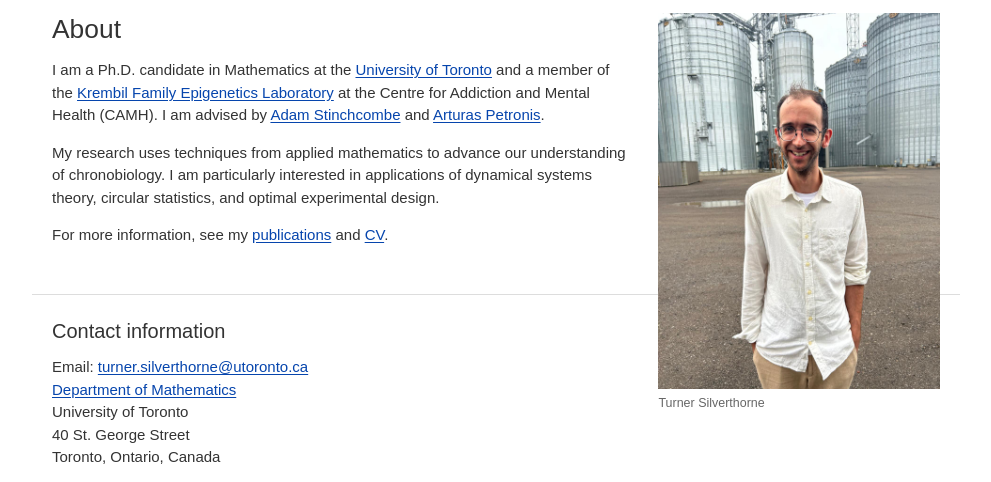
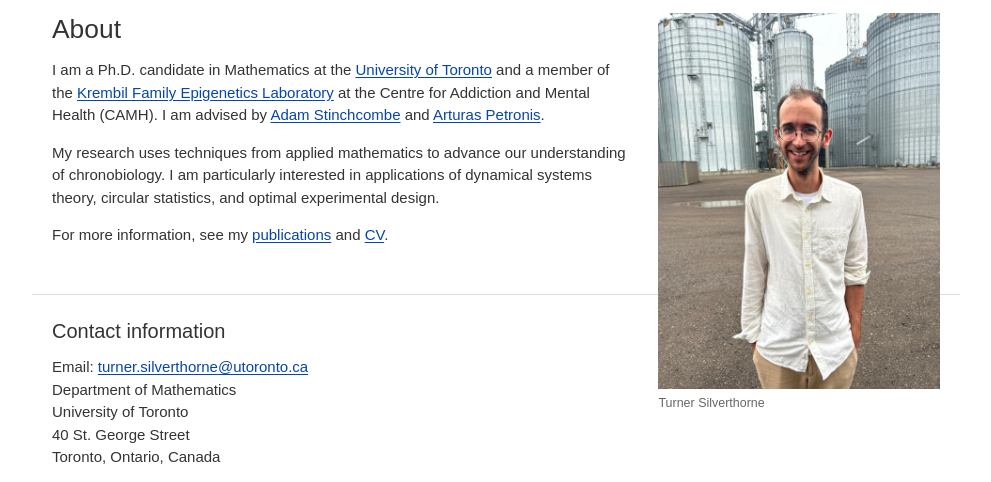
Before and after one commit to t-silverthorne/t-silverthorne.github.io, a website: page index.html in a window 1280 px wide. Shown: the part 87-569 px from the top of the page, without its empty margins (144-1135 px from the left). Drawn offline with Linux system fonts and the light colour scheme.

Commit message:
Minor aesthetic fix

```diff
--- a/index.html
+++ b/index.html
@@ -31,7 +31,7 @@
       <section class="section page-grid" id="contact" aria-labelledby="contact-title">
         <div class="section-heading"><h2 id="contact-title">Contact information</h2></div>
         <div class="section-body contact-body">
-          <p>Email: <a href="mailto:turner.silverthorne@utoronto.ca">turner.silverthorne@utoronto.ca</a><br /><a href="https://www.math.utoronto.ca/">Department of Mathematics</a><br />University of Toronto<br />40 St. George Street<br />Toronto, Ontario, Canada</p>
+          <p>Email: <a href="mailto:turner.silverthorne@utoronto.ca">turner.silverthorne@utoronto.ca</a><br />Department of Mathematics<br />University of Toronto<br />40 St. George Street<br />Toronto, Ontario, Canada</p>
           <nav class="profile-links" aria-label="Academic profiles">
             <a href="https://scholar.google.com/citations?user=duSt8ikAAAAJ&amp;hl=en"><i class="fa-brands fa-google-scholar" aria-hidden="true"></i><span>Google Scholar</span></a>
             <a href="https://github.com/t-silverthorne"><i class="fa-brands fa-github" aria-hidden="true"></i><span>GitHub</span></a>
```
